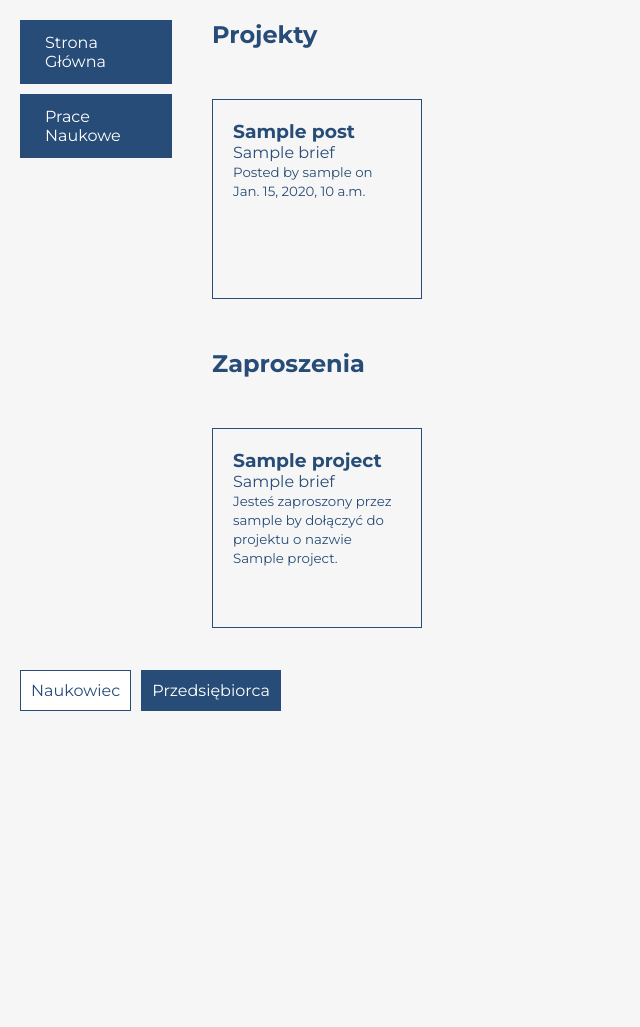
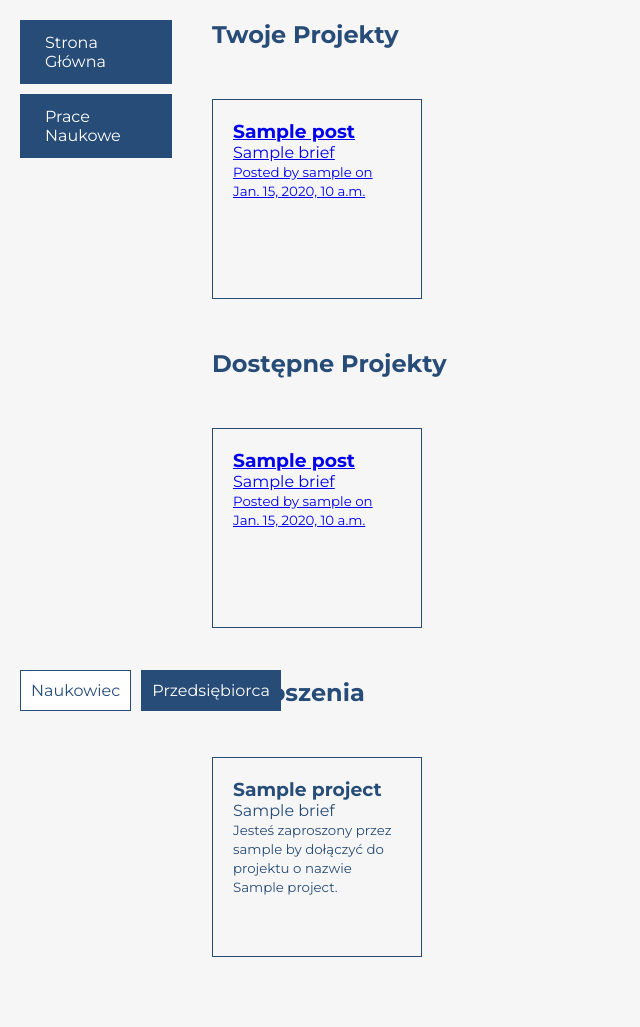
Before and after one commit to poneciak57/ideahack2024, a Django app: template FbNaukowcy/templates/FbNaukowcy/projects_list.html in a window 1280 px wide. Shown: the part 59-1086 px from the top of the page, without its empty margins (0-640 px from the left). Before the commit the page ends 770 px from the top, so only its background shows below. Run offline with Django 3.2, Linux system fonts and the light colour scheme; the template is opened without the code that fills it: most values are stand-ins (such as "Sample title", 1, 10 or a date in 2020).

Commit message:
Made projects clickable in scientist_feed; Separated projects the scientist participates in

```diff
--- a/FbNaukowcy/templates/FbNaukowcy/projects_list.html
+++ b/FbNaukowcy/templates/FbNaukowcy/projects_list.html
@@ -151,13 +151,33 @@
             </div>
         </nav>
         <main>
-            <h2>Projekty</h2>
+            <h2>Twoje Projekty</h2>
+            <ul>
+                {% for post in your_projects %}
+                    <li class="tile">
+                        <a href="{% url 'FbNaukowcy:project_details' post.pk %}">
+                            <div>
+                                <h3>{{ post.title }}</h3>
+                                <p>{{ post.brief|truncatewords:20 }}</p>
+                                <small>Posted by {{ post.user.username }} on {{ post.created_at }}</small>
+                            </div>
+                        </a>
+                    </li>
+                {% empty %}
+                    <li>No posts available.</li>
+                {% endfor %}
+            </ul>
+            <h2>Dostępne Projekty</h2>
             <ul>
                 {% for post in publications %}
                     <li class="tile">
-                        <h3>{{ post.title }}</h3>
-                        <p>{{ post.brief|truncatewords:20 }}</p>
-                        <small>Posted by {{ post.user.username }} on {{ post.created_at }}</small>
+                        <a href="{% url 'FbNaukowcy:project_details' post.pk %}">
+                            <div>
+                                <h3>{{ post.title }}</h3>
+                                <p>{{ post.brief|truncatewords:20 }}</p>
+                                <small>Posted by {{ post.user.username }} on {{ post.created_at }}</small>
+                            </div>
+                        </a>
                     </li>
                 {% empty %}
                     <li>No posts available.</li>
```
Also changed, not shown: FbNaukowcy/views.py (+13 -2 lines).
